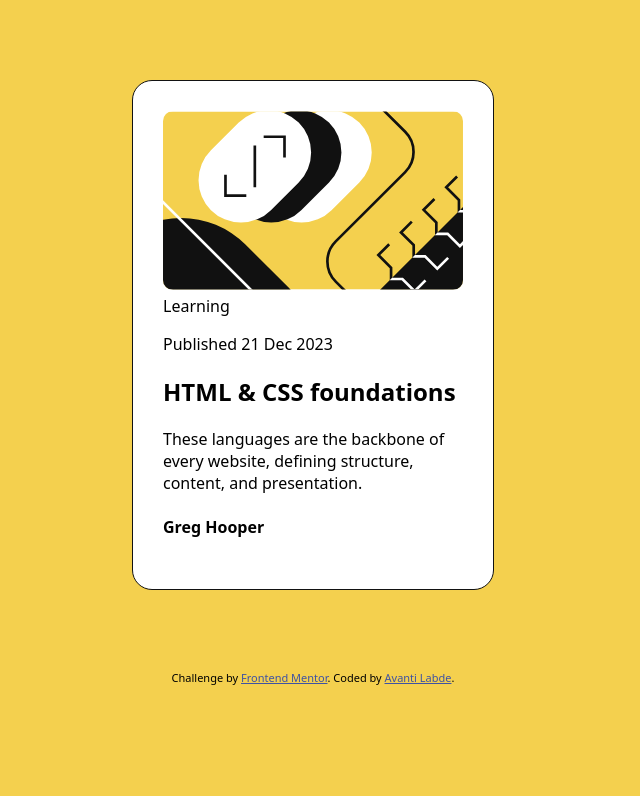
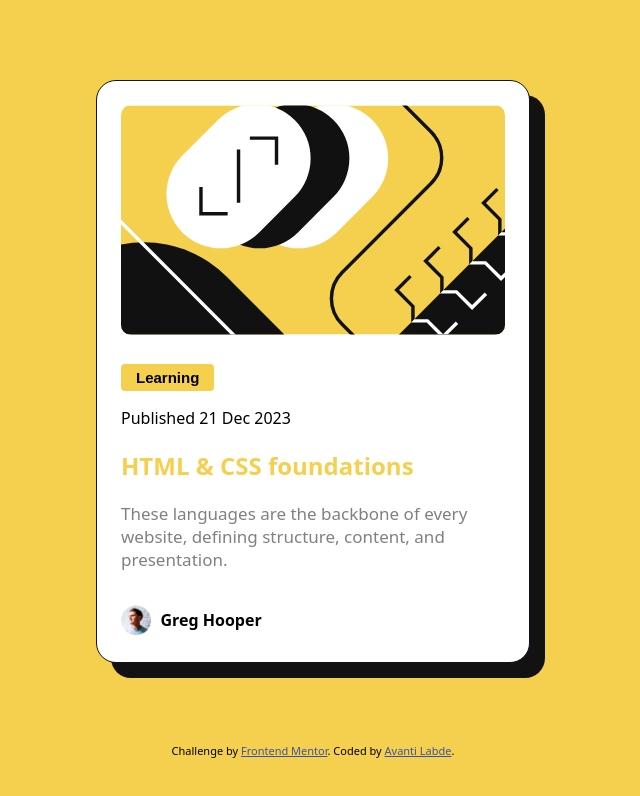
Before and after one commit to Avanti-L/blog-preview-card, a plain HTML site: page index.html in a window 1280 px wide. Shown: the whole page, without its empty margins (327-967 px from the left). Drawn offline with Linux system fonts and the light colour scheme.

Commit message:
Final commit

```diff
--- a/index.html
+++ b/index.html
@@ -25,15 +25,14 @@
         </div>
 
         <div class="content">
-          <div class="learning">
-            Learning
-          </div>
+            <button class="learning"><b>Learning</b></button>
           <p>Published 21 Dec 2023</p>
           <h2>HTML & CSS foundations</h2>
-          <p>These languages are the backbone of every website, defining structure, content, and presentation.</p>
+          <p class="info">These languages are the backbone of every website, defining structure, content, and presentation.</p>
         </div>
 
         <div class="author">
+          <img src="assets/images/image-avatar.webp" alt="author" height="30px">
           <h4>Greg Hooper</h4>
         </div>
 
--- a/style.css
+++ b/style.css
@@ -3,19 +3,91 @@ body {
     background-color: hsl(47, 88%, 63%);
 }
 
+@media(min-width: 375px) {
+
     .container {
-    width: 300px;
+        width: 384px;
         margin: 80px auto;
         background-color: hsl(0, 0%, 100%);
         border: 1px solid hsl(0, 0%, 7%);
         border-radius: 20px;
-    padding: 30px;
+        padding: 24px 24px 0px 24px;
+        box-shadow: 15px 15px 0px 0px hsl(0, 0%, 7%);
     }
 
-.content {
-    display: block;
+    .card-img {
+        margin-bottom: 24px;
+    }
+
+    .learning {
+        background-color: hsl(47, 88%, 63%);
+        border-radius: 4px;
+        padding: 5px 15px 5px 15px;
+        font-size: 15px;
+        border: none;
     }
 
     .illustration {
         border-radius: 10px;
     }
+
+    .author {
+        display: flex;
+        gap: 10px;
+        margin-bottom: 10px;
+        align-items: center;
+    }
+
+    h2 {
+        color: hsl(47, 88%, 63%);
+    }
+
+    .info {
+        color: gray;
+        font-size: 17px;
+    }
+}
+
+@media(max-width: 1440px) {
+    .container {
+        width: 384px;
+        margin: 80px auto;
+        background-color: hsl(0, 0%, 100%);
+        border: 1px solid hsl(0, 0%, 7%);
+        border-radius: 20px;
+        padding: 24px 24px 0px 24px;
+        box-shadow: 15px 15px 0px 0px hsl(0, 0%, 7%);
+    }
+
+    .card-img {
+        margin-bottom: 24px;
+    }
+
+    .learning {
+        background-color: hsl(47, 88%, 63%);
+        border-radius: 4px;
+        padding: 5px 15px 5px 15px;
+        font-size: 15px;
+        border: none;
+    }
+
+    .illustration {
+        border-radius: 10px;
+    }
+
+    .author {
+        display: flex;
+        gap: 10px;
+        margin-bottom: 10px;
+        align-items: center;
+    }
+
+    h2 {
+        color: hsl(47, 88%, 63%);
+    }
+
+    .info {
+        color: gray;
+        font-size: 17px;
+    }
+}
```
Lines whose indentation alone changed are shown as unchanged.
